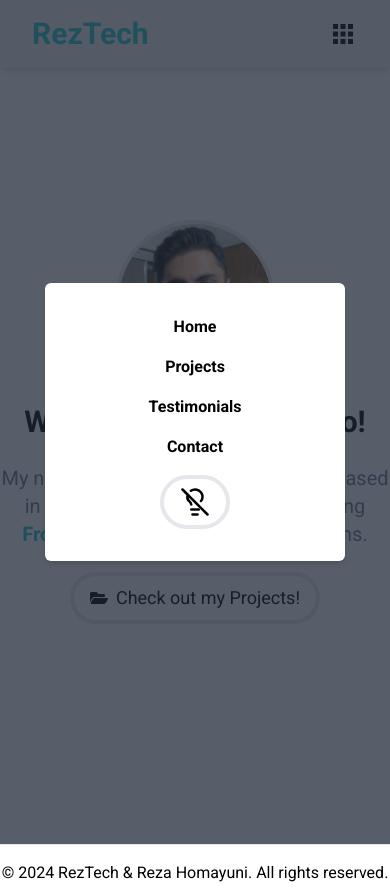
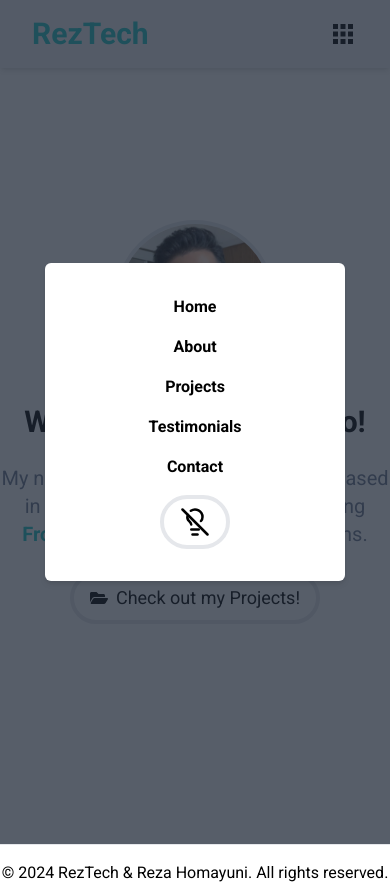
Before and after one commit to Cosmodocus/portfolio, a React (Vite) app: page / in a window 390 px wide. Both pictures are taken after a click on the element 343 px from the left and 34 px from the top of the page. Built offline with nearby package versions, Linux system fonts and the light colour scheme.

Commit message:
Add About link to the Hamburger menu

```diff
--- a/src/Components/Hamburger.jsx
+++ b/src/Components/Hamburger.jsx
@@ -39,6 +39,14 @@ const Hamburger = () => {
 							</li>
 							<li className='font-semibold'>
 								<Link
+									to='/about'
+									onClick={toggleNavbar}
+								>
+									About
+								</Link>
+							</li>
+							<li className='font-semibold'>
+								<Link
 									to='/details'
 									onClick={toggleNavbar}
 								>
```
